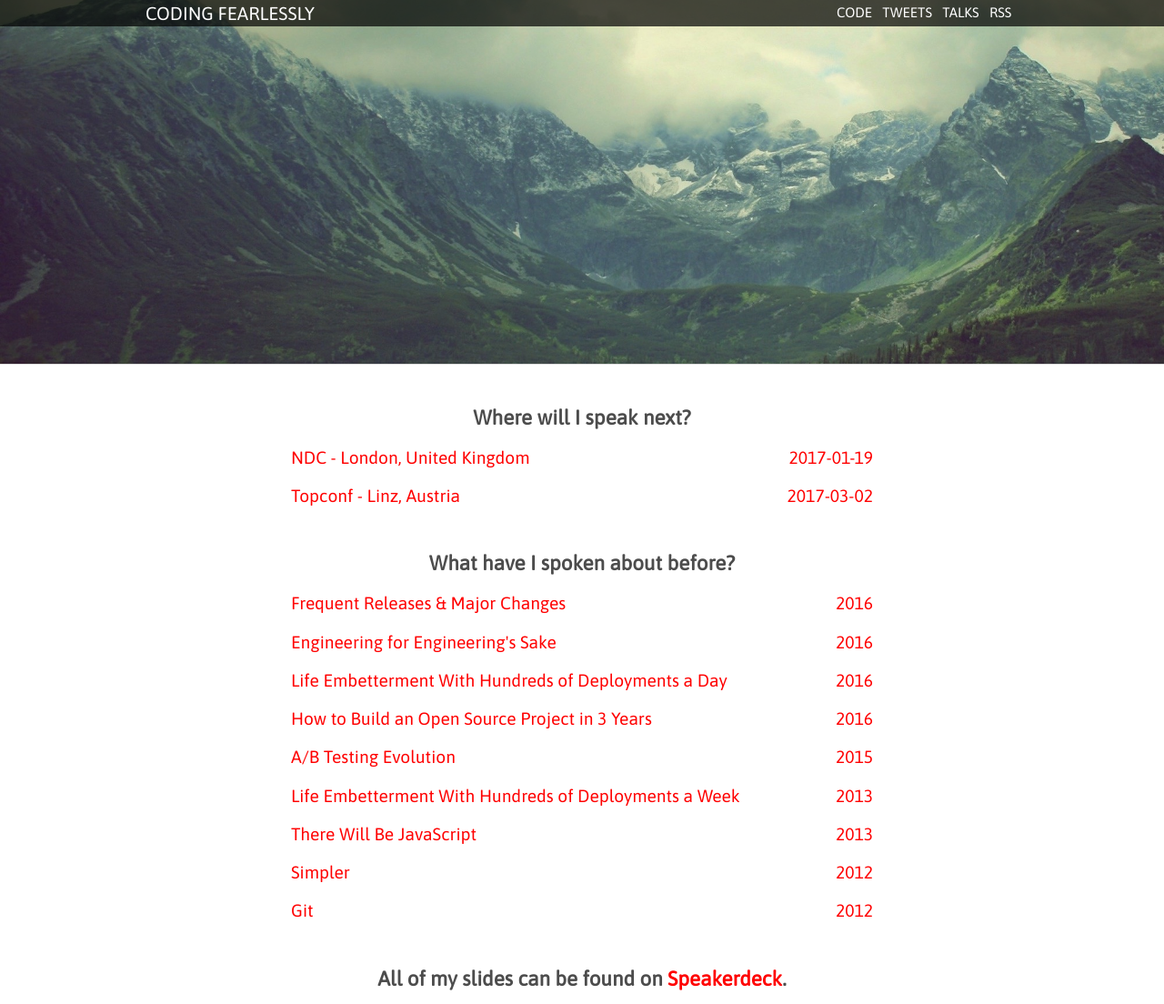
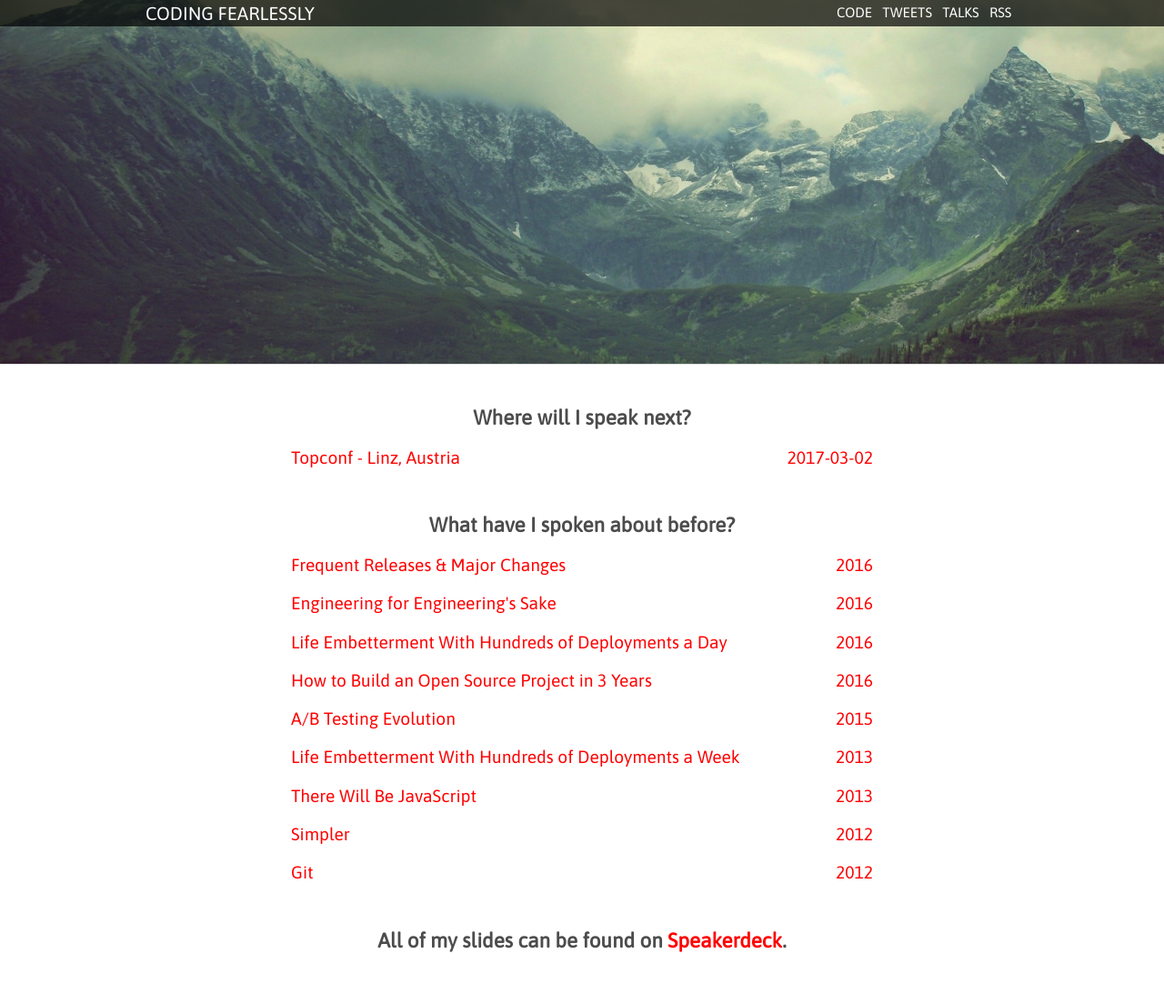
Before and after one commit to mmozuras/mmozuras.github.com, a Jekyll site: the page built from talks.html, in a window 1280 px wide. Shown: the whole page at 91% size. Built offline with Jekyll 4.4.1, drawn with Linux system fonts in a browser that asks for light colours; comment, search, counter and statistics services are not loaded; after the commit the page ends 1062 px from its top, so only the background shows below that.

Commit message:
Remove NDC from "Where will I speak next?"

```diff
--- a/talks.html
+++ b/talks.html
@@ -5,13 +5,6 @@ background: background
 
 <div>
   <h1>Where will I speak next?</h1>
-  <article class="talk">
-    <a href="http://ndc-london.com/speaker/mindaugas-mozūras/">
-      <span>NDC - London, United Kingdom</span>
-      <span class="year">2017-01-19</span>
-    </a>
-  </article>
-
   <article class="talk">
     <a href="http://topconf.com/linz-2017/speaker/mindaugas-mozūras/">
       <span>Topconf - Linz, Austria</span>
```
